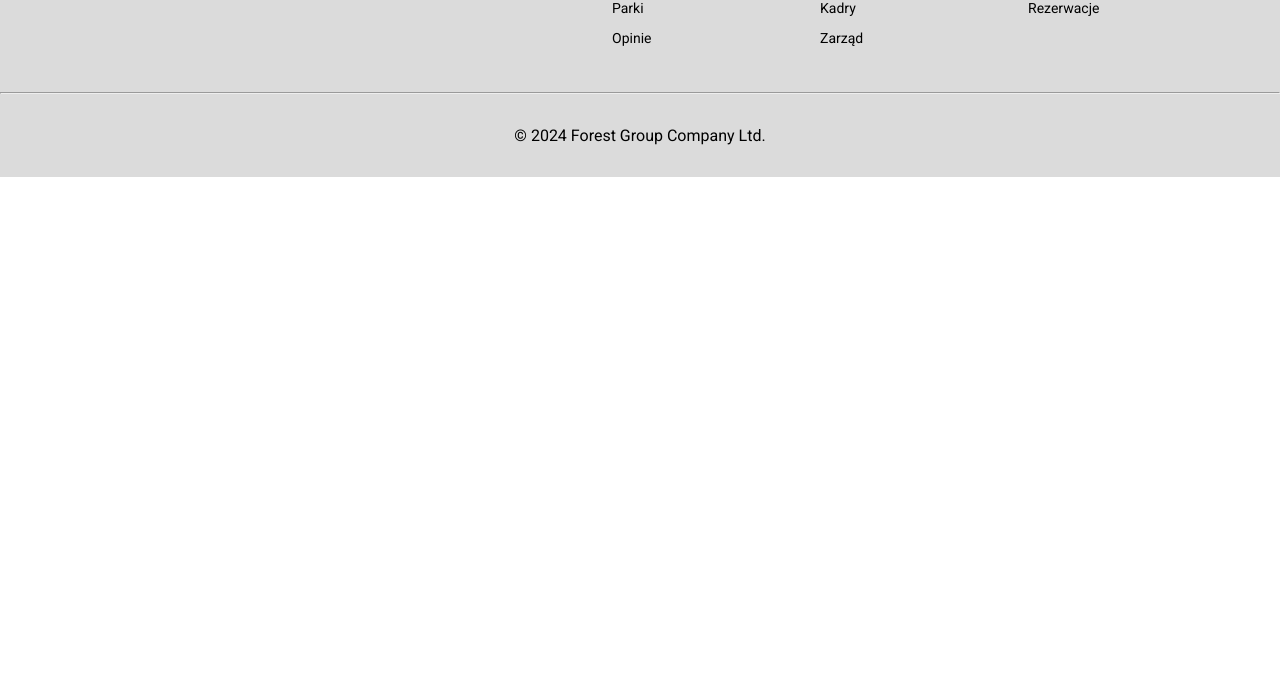
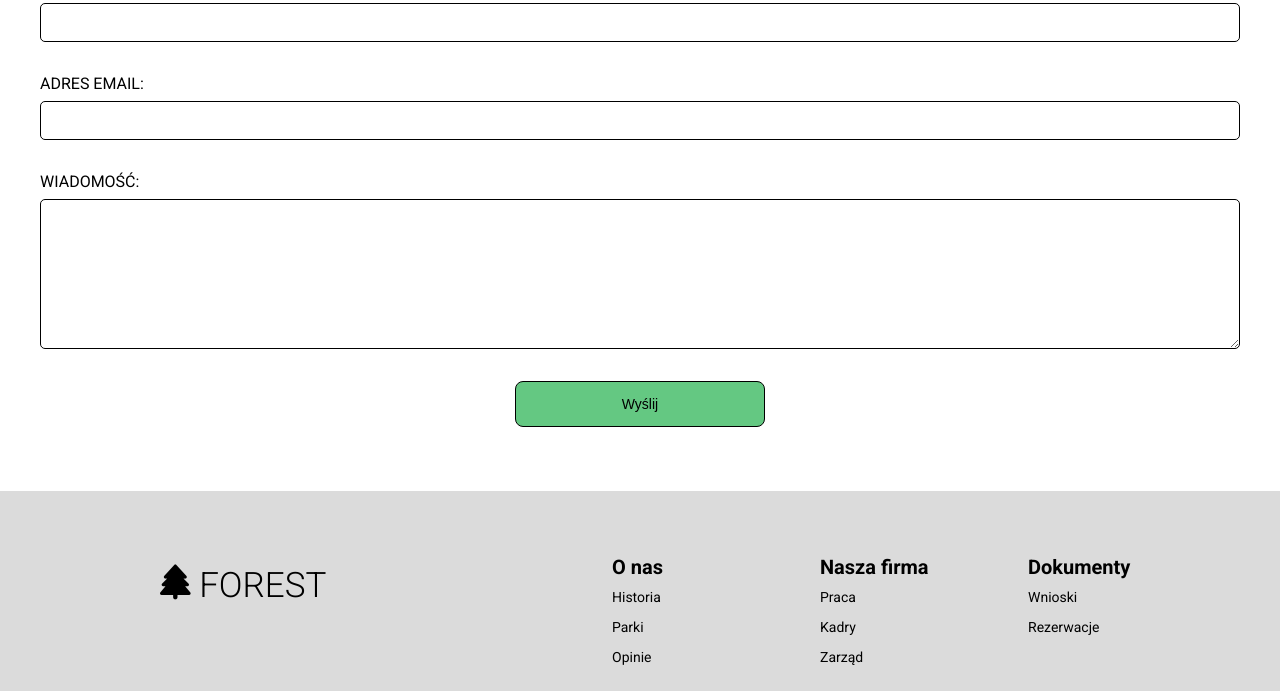
Before and after one commit to TomekLPL/ForestSite, a website: page contact.html in a window 1280 px wide. Shown: the part 668-1359 px from the top of the page. Before the commit the page ends 845 px from the top, so only its background shows below. Drawn offline with Linux system fonts and the light colour scheme.

Commit message:
added from section at contact subpage

```diff
--- a/contact.html
+++ b/contact.html
@@ -50,7 +50,27 @@
         </h1>
     </div>
 </header>
-    <h1>Kontakt</h1>
+
+    <section id="contact" class="contact section-padding section white-section">
+        <div class="wrapper">
+            <h2 class="section-heading">Kontakt</h2>
+            <form class="contact__form">
+                <div class="contact__form-top">
+                    <label for="name" class="contact__form-label">Imię i nazwisko</label>
+                    <input type="text" class="contact__form-input" id="name">
+
+                    <label for="email" class="contact__form-label">Adres email:</label>
+                    <input type="text" class="contact__form-input" id="email">
+                </div>
+
+                <label for="msg" class="contact__form-label">Wiadomość:</label>
+                <textarea id="msg" class="contact__form-textarea"></textarea>
+
+                <button type="submit" class="contact__form-btn btn-special-animation">Wyślij</button>
+            </form>
+        </div>
+    </section>
+
     <footer class="footer">
     <div class="wrapper">
         <div class="footer__boxes">
--- a/src/sass/main.scss
+++ b/src/sass/main.scss
@@ -317,6 +317,53 @@ body {
 	}
 }
 
+//CONTACT
+.contact {
+	&__form {
+		display: flex;
+		flex-direction: column;
+
+		&-top {
+			display: flex;
+			flex-direction: column;
+		}
+
+		&-label {
+			margin-bottom: 0.5em;
+			text-transform: uppercase;
+		}
+
+		&-input {
+			@include u.contactForm;
+		}
+
+		&-textarea {
+			@include u.contactForm;
+
+			max-width: 100%;
+			min-width: 100%;
+			width: 100%;
+			min-height: 150px;
+		}
+
+		&-btn {
+			align-self: center;
+			padding: 1em;
+			width: 100%;
+			max-width: 250px;
+			font-size: 1.4rem;
+			border: 1px solid u.$black;
+			border-radius: 8px;
+			background-color: u.$main-color;
+			cursor: pointer;
+
+			&::before {
+				background-color: u.$highlightedBtn;
+			}
+		}
+	}
+}
+
 @import './utilities/small';
 @import './utilities/medium';
 @import './utilities/large';
--- a/src/sass/utilities/_mixins.scss
+++ b/src/sass/utilities/_mixins.scss
@@ -15,3 +15,11 @@
 	background-size: cover;
 	background-position: center;
 }
+
+@mixin contactForm {
+	margin-bottom: 2em;
+	padding: 0.6em 1.2em;
+	border: 1px solid c.$black;
+	border-radius: 5px;
+	font-size: 1.6rem;
+}
```
Also changed, not shown: dist/css/main.min.css, src/sass/utilities/_medium.scss (line endings or trailing spaces), 1 other file.
